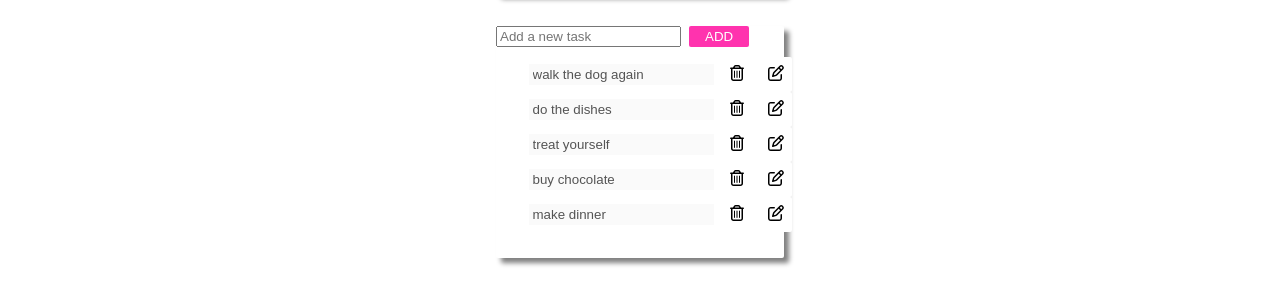
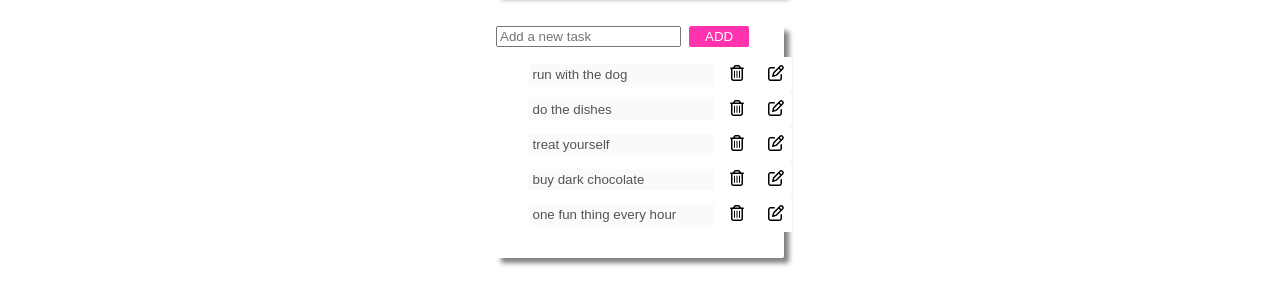
Before and after one commit to bgiudicid/to-do-list, a React (Create React App) app: page / in a window 1280 px wide. Shown: the part 137-419 px from the top of the page. Built offline with nearby package versions, Linux system fonts and the light colour scheme; data requests are answered from the project's data file.

Commit message:
update tasks

```diff
--- a/src/App.js
+++ b/src/App.js
@@ -1,45 +1,14 @@
-//import { useEffect } from 'react';
-import './App.css';
-//import api from '../src/api/tasks';
-//import tasks from '../src/api/tasks';
 import './App.css';
 import List from '../src/components/List';
-import AddTask from '../src/components/AddTask'
 
 function App() {
-//retrieveTasks
-// const retrieveTasks = async () => {
-//   const response = await api.get('/tasks');
-//   return response.data;
-// }
-
-// const addTaskHandler = async (task) => {
-//   console.log(tasks);
-//   // const request = {
-//   //   id: uuid(),
-//   //   ...task
-//   // }
-
-
-//   // const response = await api.post('/tasks', request);
-//   // console.log(response);
-//   // setTasks([...tasks, response.data]);
-// }
-
-// useEffect(()=> {
-//   const getAllTasks = async () => {
-//     //const allTasks = await retrieveTasks();
-//     // if (allTasks) setTasks(allTasks);
-//   };
-//   getAllTasks();
-// },[]);
 
   return (
     <>
     <div id='page-box'>
       <header></header>
       <div id='box1'>
-        <AddTask/>
+        <h1>TO-DO LIST</h1>
       </div>
     </div>
     <div id='page-box2'>
@@ -47,7 +16,6 @@ function App() {
         <List/>
       </div>
     </div>
-
     </>
   );
 }
--- a/src/api/tasks.js
+++ b/src/api/tasks.js
@@ -10,8 +10,13 @@ async function addTask(task) {
 };
 
 async function getTasks() {
-    const response = await axios.get('http://localhost:3006/tasks');
-    return response.data
+
+    try {
+        const response = await axios.get('http://localhost:3006/tasks');
+        return response.data
+       } catch (err) {
+         console.log(err);
+       }
 };
 
 async function deleteTask(id) {
@@ -19,9 +24,15 @@ async function deleteTask(id) {
     return response
 }
 
-async function editTask(task) {
-    const response = await axios.put(`http://localhost:3006/tasks`, task);
-    return response
+async function editTask(idNum, taskStr) {
+    try {
+        const response = await axios.put(`http://localhost:3006/tasks/${idNum}`,{id: idNum, task: taskStr} );
+        console.log(response.data);
+        return response.data
+       } catch (err) {
+         console.log(err);
+       }
+
 }
 
 export {addTask, deleteTask, getTasks, editTask};
--- a/src/assets/data/db.json
+++ b/src/assets/data/db.json
@@ -1,25 +1,24 @@
 {
   "tasks": [
     {
-      "task": "walk the dog again",
-      "id": 10
+      "id": 10,
+      "task": "run with the dog "
     },
     {
-      "task": "do the dishes",
-      "id": 11
+      "id": 11,
+      "task": "do the dishes"
     },
     {
-      "addTask": "",
-      "task": "treat yourself",
-      "id": 12
+      "id": 12,
+      "task": "treat yourself"
     },
     {
-      "task": "buy chocolate",
-      "id": 13
+      "id": 13,
+      "task": "buy dark chocolate"
     },
     {
-      "task": "make dinner",
-      "id": 14
+      "id": 14,
+      "task": "one fun thing every hour"
     }
   ]
 }
--- a/src/components/AddTask.js
+++ /dev/null
@@ -1,19 +0,0 @@
-import React from 'react'
-import { useEffect, useState } from "react"
-import axios from "axios"
-
-function Addtask() {
-  const [tasks,setTasks] = useState([])
-    /*state={id:0,
-    task:""};*/
-
-  return (
-
-    <div>
-        <h1>TO-DO LIST</h1>
-
-    </div>
-  )
-}
-
-export default Addtask
--- a/src/components/List.js
+++ b/src/components/List.js
@@ -8,6 +8,7 @@ import { addTask, deleteTask, getTasks, editTask } from "../api/tasks";
 const initialTask = {task:"", id:null};
 var isEdit = false;
 var editID = 0;
+var editString="";
 
 function List() {
     const [tasks,setTasks] = useState([]);
@@ -34,14 +35,15 @@ function List() {
     const handleSubmit = async (e) => {
       e.preventDefault();
       addTask(task);
-      //alert (`New task! ${task.task}`);
+      //console.log (`New task! ${task.task}`);
       await showTasks();
       setTask(initialTask);
     }
 
     const handleChange = (e) => {
       if (isEdit) {
-        console.log(e.target.value);
+        //console.log(e.target.value);
+        editString = e.target.value;
         setUpdateTask({
             ...updateTask,
             [e.target.name]: e.target.value
@@ -53,27 +55,24 @@ function List() {
         [e.target.name]: e.target.value
         })
       }
-
-
     }
 
-    const updateData = async (task) => {
-        //console.log(isEdit)
-        await editTask(task)
+    const updateData = async (id) => {
+        console.log(editString)
+        await editTask(id, editString)
         await showTasks();
         isEdit = false;
         editID = 0;
     };
 
     const editData = async (id) => {
-        console.log(id)
+        //console.log(id)
         await showTasks();
         isEdit = true;
         editID= id;
     };
 
   return (
-
         <>
             <form onSubmit={handleSubmit}>
                 <input type="text" name="task" id="task" placeholder="Add a new task" value = {task.task} onChange={handleChange}>
@@ -81,17 +80,13 @@ function List() {
                 <button type="submit">ADD</button>
             </form>
             <ul>
-
             {
               tasks.map((task,index) => (
+                <li key={index}>
 
-                <li key={index}>
                     {isEdit && editID === task.id ? (<>
-                    {/* <input type="text" name="task" id="task" placeholder="Add a new task" value = {task.task} onChange={handleChange}> </input> */}
-                    <input value={task.task} onChange={handleChange}></input>
-                    <button onClick={() => updateData(task.task)}>SAVE</button>
-                {/* <button id="delete-button"  onClick={() => deleteData(tasks.id)}><img src= {trash} id='trash-icon' alt='trash icon'/></button>
-                <button id="modify-button" onClick={() => (isEdit = true)}><img src= {pen} id='pen-icon' alt='pen icon'/></button> */}
+                        <input name="edit" id= "edit" key={task.task} defaultValue={task.task} onChange={handleChange}></input>
+                        <button onClick={(e) => updateData(task.id)}>SAVE</button>
                     </>
                     ): (<>
                     <input className="no-outline" value={task.task} disabled></input>
@@ -100,13 +95,9 @@ function List() {
                     </>)}
                 </li>
               )
-
-             )
-            }
+            )}
             </ul>
-
         </>
-
   )
 }
 
```
Lines whose indentation alone changed are shown as unchanged.
